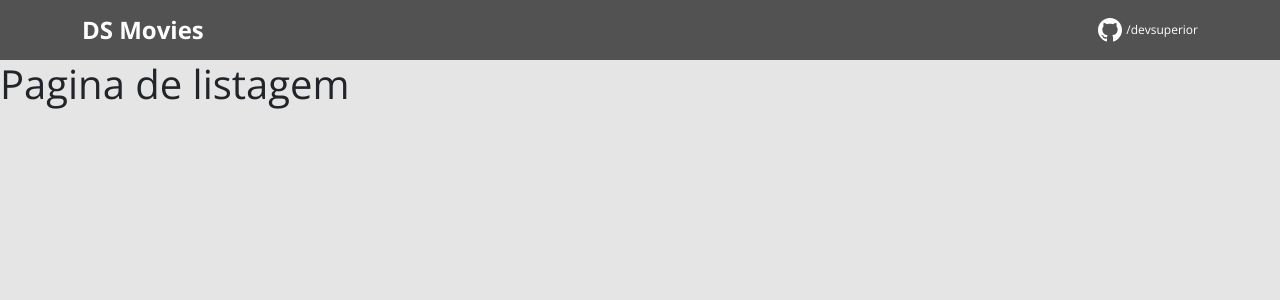
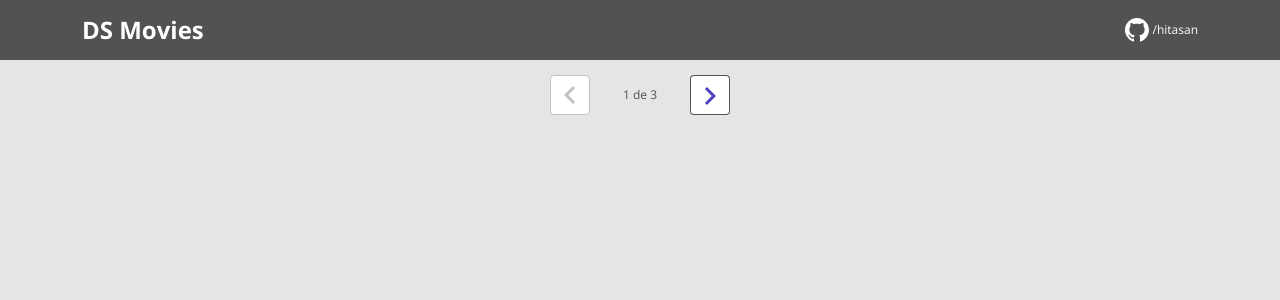
Before and after one commit to hitasan/dsmovie, a React (Create React App) app in the folder frontend/: page / in a window 1280 px wide. Shown: the top 300 px of the page. Built offline with nearby package versions, Linux system fonts and the light colour scheme.

Commit message:
Pagination layout

```diff
--- /dev/null
+++ b/frontend/src/components/Pagination/index.tsx
@@ -0,0 +1,21 @@
+import { ReactComponent as Arrow } from 'assets/img/arrow.svg';
+import './styles.css';
+
+function Pagination(){
+
+    return(
+        <div className="dsmovie-pagination-container">
+            <div className="dsmovie-pagination-box">
+                <button className="dsmovie-pagination-button" disabled={true} >
+                    <Arrow />
+                </button>
+                <p>{`${1} de ${3}`}</p>
+                <button className="dsmovie-pagination-button" disabled={false} >
+                    <Arrow className="dsmovie-flip-horizontal" />
+                </button>
+            </div>
+        </div>
+    );
+}
+
+export default Pagination;
--- /dev/null
+++ b/frontend/src/components/Pagination/styles.css
@@ -0,0 +1,53 @@
+.dsmovie-pagination-container {
+    padding: 15px 0;
+    display: flex;
+    justify-content: center;
+    align-items: center;
+}
+
+.dsmovie-pagination-box {
+    width: 180px;
+    display: flex;
+    justify-content: space-between;
+    align-items: center;
+}
+
+.dsmovie-pagination-box form {
+    width: 100%;
+    display: flex;
+}
+
+.dsmovie-pagination-button {
+    width: 40px;
+    height: 40px;
+    border-radius: 4px;
+    background-color: #fff;
+    display: flex;
+    justify-content: center;
+    align-items: center;
+    border: 1px solid var(--color-primary);
+    cursor: pointer;
+}
+
+.dsmovie-pagination-button svg {
+    filter: brightness(0) saturate(100%) invert(26%) sepia(19%) saturate(7395%) hue-rotate(234deg) brightness(89%) contrast(92%);
+}
+
+.dsmovie-pagination-button:disabled {
+    border: 1px solid #c2c2c2;
+    cursor: unset;
+}
+
+.dsmovie-pagination-button:disabled svg {
+    filter: none;
+}
+
+.dsmovie-pagination-container p {
+    margin: 0;
+    font-size: 12px;
+    color: var(--color-primary);
+}
+
+.dsmovie-flip-horizontal {
+    transform: rotate(180deg);
+}
--- a/frontend/src/components/navbar/index.tsx
+++ b/frontend/src/components/navbar/index.tsx
@@ -11,7 +11,7 @@
                     <a href="https://github.com/hitasan" target="_blank" rel="noreferrer">
                         <div className="dsmovie-contact-container">
                             <GitHubIcon />
-                            <p className="dsmovie-contact-link">/devsuperior</p>
+                            <p className="dsmovie-contact-link">/hitasan</p>
                         </div>
                     </a>
                 </div>
--- a/frontend/src/pages/Listing/index.tsx
+++ b/frontend/src/pages/Listing/index.tsx
@@ -1,8 +1,10 @@
+import Pagination from "components/Pagination";
+
 function Listing(){
 
     return(
-        <h1>Pagina de listagem</h1>
-    )
+        <Pagination />
+    );
 }
 
 export default Listing;
```
Also changed, not shown: frontend/src/assets/img/arrow.svg (added), frontend/src/components/navbar/styles.css (line endings or trailing spaces).
